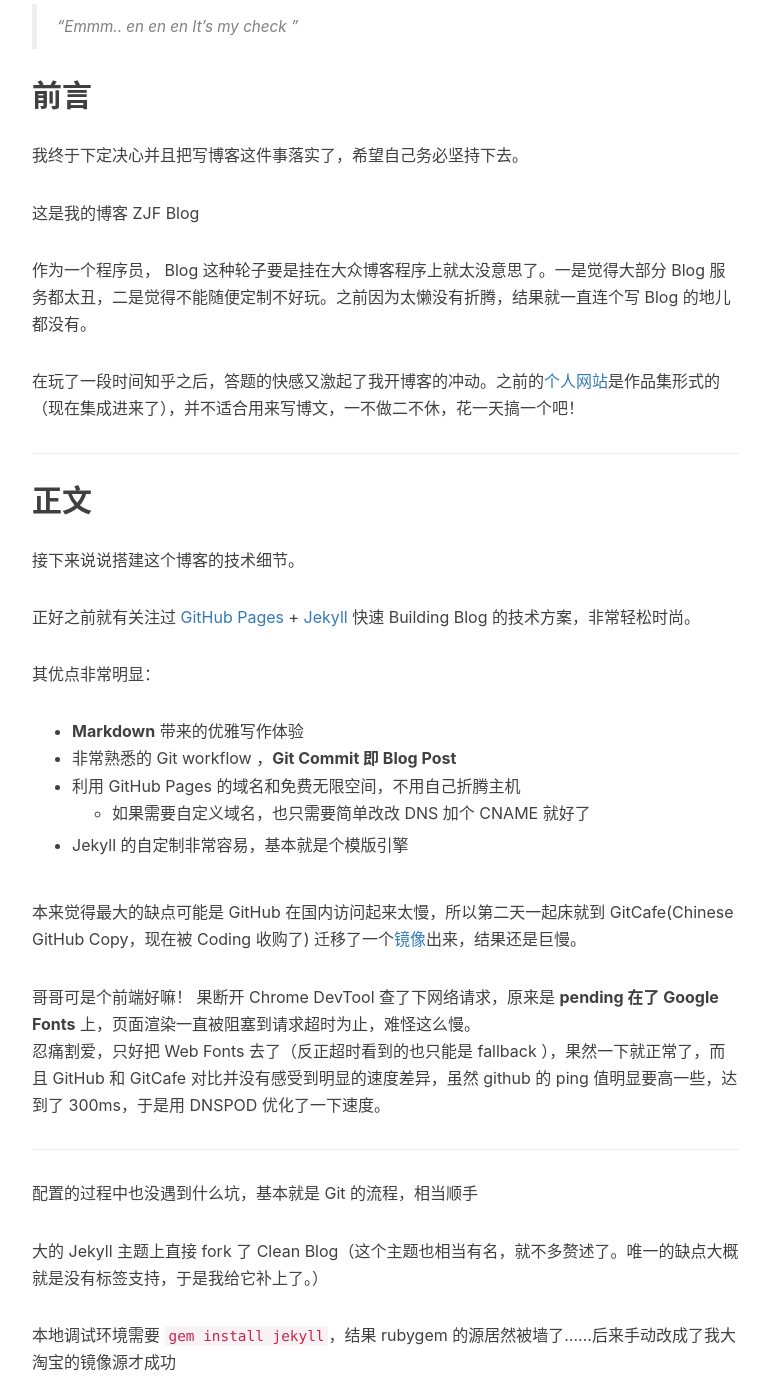
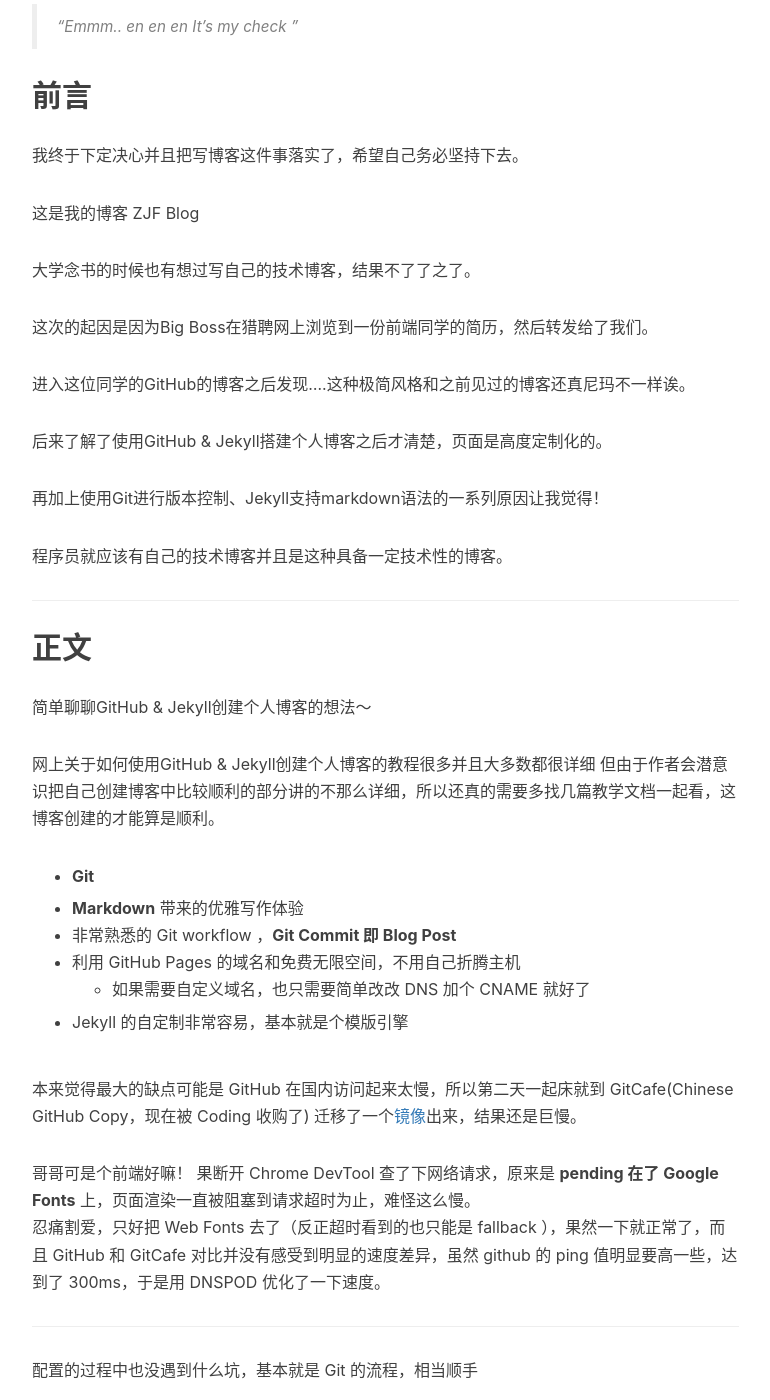
Before and after one commit to DoubleChick/DoubleChick.github.io, a Jekyll site: the page built from _posts/2017-11-13-helloWorld.markdown, in a window 1280 px wide and 1400 px high, scrolled down 559 px. Shown: the whole window, without its empty margins (233-1003 px from the left). Built offline with Jekyll 4.4.1, drawn with Linux system fonts in a browser that asks for light colours; nearby versions of some CDN libraries; comment, search, counter and statistics services are not loaded.

Commit message:
Blog1Part2

```diff
--- a/_posts/2017-11-13-helloEveryOne.markdown
+++ b/_posts/2017-11-13-helloWorld.markdown
@@ -19,21 +19,29 @@
 
 这是我的博客   ZJF Blog
 
-作为一个程序员， Blog 这种轮子要是挂在大众博客程序上就太没意思了。一是觉得大部分 Blog 服务都太丑，二是觉得不能随便定制不好玩。之前因为太懒没有折腾，结果就一直连个写 Blog 的地儿都没有。
+大学念书的时候也有想过写自己的技术博客，结果不了了之了。
 
-在玩了一段时间知乎之后，答题的快感又激起了我开博客的冲动。之前的[个人网站](http://huangxuan.me/portfolio)是作品集形式的（现在集成进来了），并不适合用来写博文，一不做二不休，花一天搞一个吧！
+这次的起因是因为Big Boss在猎聘网上浏览到一份前端同学的简历，然后转发给了我们。
 
+进入这位同学的GitHub的博客之后发现....这种极简风格和之前见过的博客还真尼玛不一样诶。
+
+后来了解了使用GitHub & Jekyll搭建个人博客之后才清楚，页面是高度定制化的。
+
+再加上使用Git进行版本控制、Jekyll支持markdown语法的一系列原因让我觉得！
+
+程序员就应该有自己的技术博客并且是这种具备一定技术性的博客。
 
 <p id = "build"></p>
 ---
 
 ## 正文
 
-接下来说说搭建这个博客的技术细节。
+简单聊聊GitHub & Jekyll创建个人博客的想法～
 
-正好之前就有关注过 [GitHub Pages](https://pages.github.com/) + [Jekyll](http://jekyllrb.com/) 快速 Building Blog 的技术方案，非常轻松时尚。
+网上关于如何使用GitHub & Jekyll创建个人博客的教程很多并且大多数都很详细
+但由于作者会潜意识把自己创建博客中比较顺利的部分讲的不那么详细，所以还真的需要多找几篇教学文档一起看，这博客创建的才能算是顺利。
 
-其优点非常明显：
+* **Git**
 
 * **Markdown** 带来的优雅写作体验
 * 非常熟悉的 Git workflow ，**Git Commit 即 Blog Post**
```
